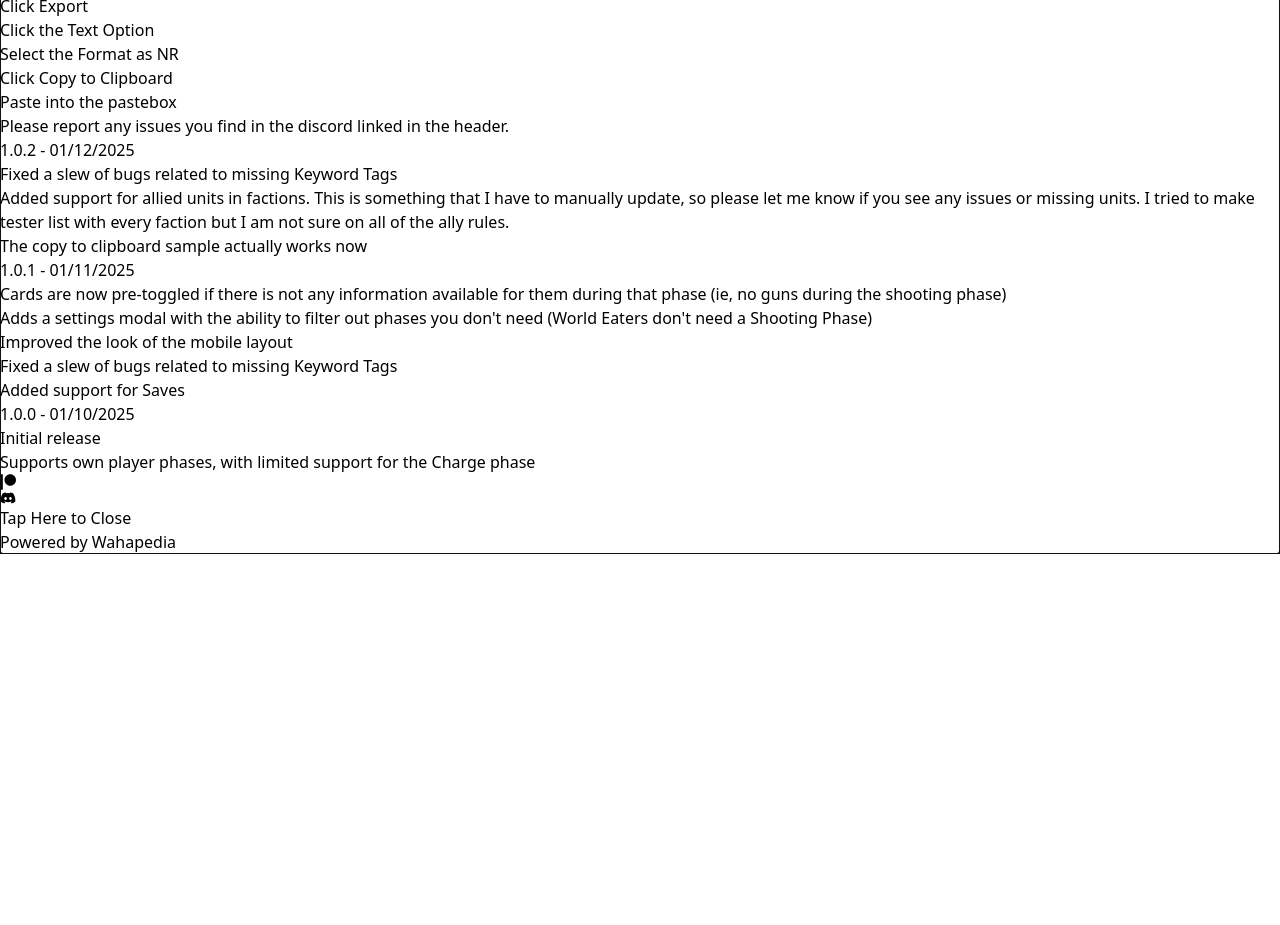
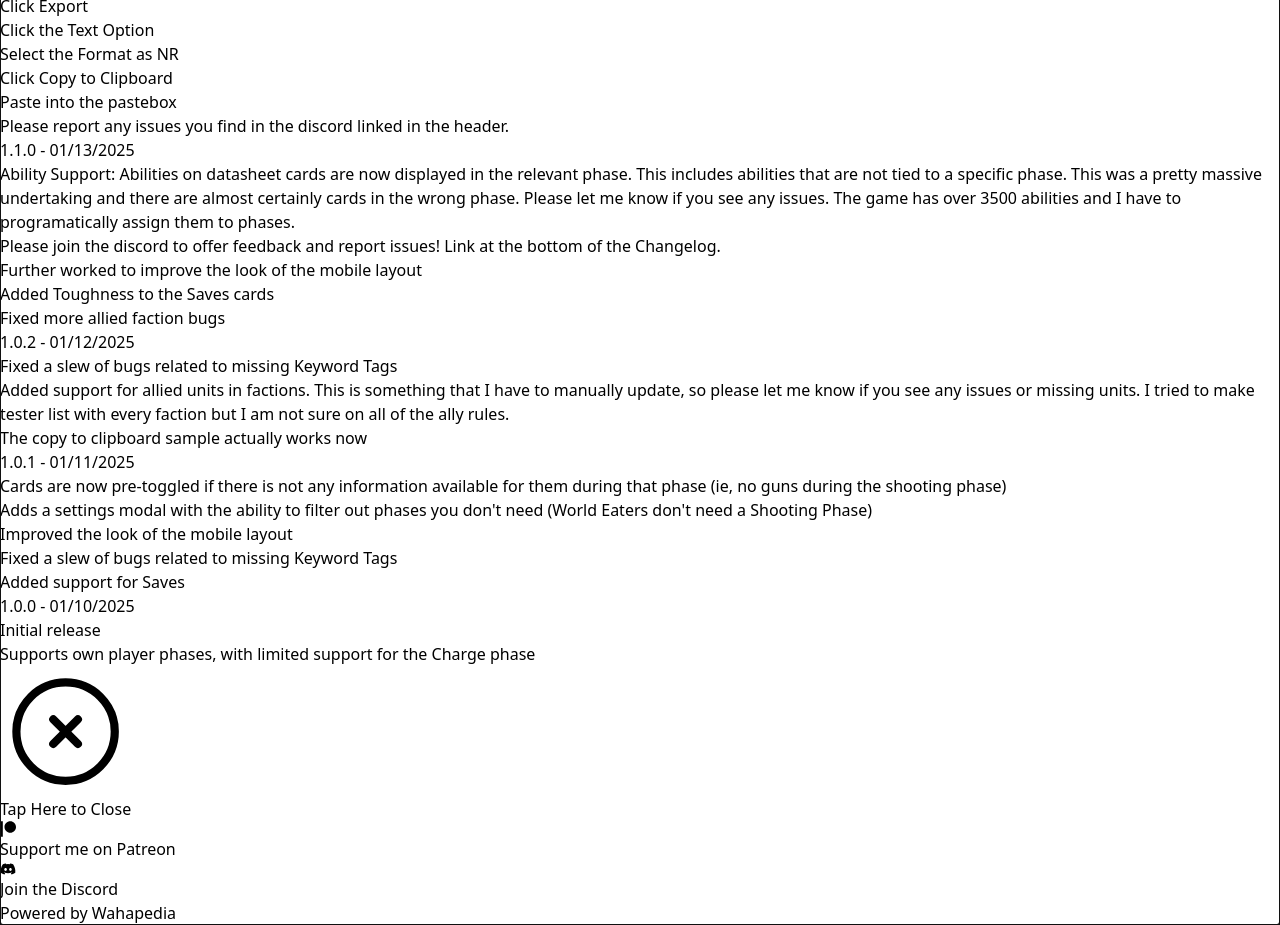
Before and after one commit to wn-mitch/army-assist, a React (Vite) app: page / in a window 1280 px wide. Shown: the part 300-1225 px from the top of the page. Before the commit the page ends 854 px from the top, so only its background shows below. Built offline with nearby package versions, Linux system fonts and the light colour scheme.

Commit message:
v1.1 - Abilities

```diff
--- a/src/components/Changelog.tsx
+++ b/src/components/Changelog.tsx
@@ -5,11 +5,13 @@ import {
   DialogPanel,
   DialogTitle,
 } from "@headlessui/react";
-import { QuestionMarkCircleIcon, XCircleIcon } from "@heroicons/react/24/outline";
+import {
+  QuestionMarkCircleIcon,
+  XCircleIcon,
+} from "@heroicons/react/24/outline";
+import {FaDiscord, FaPatreon} from "react-icons/fa";
 import useStore from "@/store/store";
 import nrWorldEaters from "@/assets/lists/nr_world_eaters.txt";
-import PatreonButton from "./Patreon";
-import DiscordButton from "./Discord";
 
 function Changelog() {
   const [isOpen, setIsOpen] = useState(false);
@@ -43,7 +45,7 @@ function Changelog() {
     </div>
   );
 
-    const copySampleToClipboard = async () => {
+  const copySampleToClipboard = async () => {
     try {
       const response = await fetch(nrWorldEaters);
       const text = await response.text();
@@ -56,7 +58,10 @@ function Changelog() {
 
   return (
     <>
-      <button onClick={handleShow} className="bg-slate-500 text-white rounded p-2 font-bold hover:bg-slate-700 mx-4">
+      <button
+        onClick={handleShow}
+        className="bg-slate-500 text-white rounded p-2 font-bold hover:bg-slate-700 mx-4"
+      >
         <QuestionMarkCircleIcon className="h-6 w-6" />
       </button>
 
@@ -80,15 +85,42 @@ function Changelog() {
             </DialogTitle>
             <Description className="mt-2">
               <ol className="list-decimal list-inside">
-                <li>Create a list on NewRecruit.eu. If you don't know what that is, or just want to explore the site's features before deciding to rebuild a list, you can <a href="#" onClick={copySampleToClipboard} className="text-blue-500 underline z-20">click here to copy a sample to the clipboard</a>.</li>
+                <li>
+                  Create a list on NewRecruit.eu. If you don't know what that
+                  is, or just want to explore the site's features before
+                  deciding to rebuild a list, you can{" "}
+                  <a
+                    href="#"
+                    onClick={copySampleToClipboard}
+                    className="text-blue-500 underline z-20"
+                  >
+                    click here to copy a sample to the clipboard
+                  </a>
+                  .
+                </li>
                 <li>Click Export</li>
                 <li>Click the Text Option</li>
                 <li>Select the Format as NR</li>
                 <li>Click Copy to Clipboard</li>
                 <li>Paste into the pastebox</li>
-                <li>Please report any issues you find in the discord linked in the header.</li>
+                <li>
+                  Please report any issues you find in the discord linked in the
+                  header.
+                </li>
               </ol>
             </Description>
+
+            <ChangelogEntry
+              version="1.1.0"
+              date="01/13/2025"
+              changes={[
+                "Ability Support: Abilities on datasheet cards are now displayed in the relevant phase. This includes abilities that are not tied to a specific phase. This was a pretty massive undertaking and there are almost certainly cards in the wrong phase. Please let me know if you see any issues. The game has over 3500 abilities and I have to programatically assign them to phases.",
+                "Please join the discord to offer feedback and report issues! Link at the bottom of the Changelog.",
+                "Further worked to improve the look of the mobile layout",
+                "Added Toughness to the Saves cards",
+                "Fixed more allied faction bugs",
+              ]}
+            />
 
             <ChangelogEntry
               version="1.0.2"
@@ -96,7 +128,7 @@ function Changelog() {
               changes={[
                 "Fixed a slew of bugs related to missing Keyword Tags",
                 "Added support for allied units in factions. This is something that I have to manually update, so please let me know if you see any issues or missing units. I tried to make tester list with every faction but I am not sure on all of the ally rules.",
-                "The copy to clipboard sample actually works now"
+                "The copy to clipboard sample actually works now",
               ]}
             />
 
@@ -121,22 +153,37 @@ function Changelog() {
               ]}
             />
 
-          <PatreonButton />
-          <DiscordButton />
-
             <div className="mt-4">
               <button
                 onClick={handleClose}
-                className="px-4 py-2 bg-red-700 font-bold text-white rounded w-full"
+                className="inline-flex items-center gap-x-1.5 rounded-md bg-red-700 px-4 py-2 text-sm font-semibold text-white shadow-sm hover:bg-red-500 focus-visible:outline focus-visible:outline-2 focus-visible:outline-offset-2 focus-visible:outline-red-700"
               >
+                <XCircleIcon aria-hidden="true" className="-ml-0.5 h-5 w-5" />
                 Tap Here to Close
               </button>
+              <a
+                href="https://patreon.com/ListAssist"
+                target="_blank"
+                rel="noopener noreferrer"
+                className="inline-flex items-center gap-x-1.5 rounded-md bg-red-600 px-4 py-2 text-sm font-semibold text-white shadow-sm hover:bg-red-500 focus-visible:outline focus-visible:outline-2 focus-visible:outline-offset-2 focus-visible:outline-red-600 my-2"
+              >
+                <FaPatreon aria-hidden="true" className="-ml-0.5 h-5 w-5" />
+                Support me on Patreon
+              </a>
+              <a
+                href="https://discord.gg/hVVtGuybhw"
+                target="_blank"
+                rel="noopener noreferrer"
+                className="inline-flex items-center gap-x-1.5 rounded-md bg-indigo-600 px-4 py-2 text-sm font-semibold text-white shadow-sm hover:bg-indigo-500 focus-visible:outline focus-visible:outline-2 focus-visible:outline-offset-2 focus-visible:outline-indigo-600 my-2"
+              >
+                <FaDiscord aria-hidden="true" className="-ml-0.5 h-5 w-5" />
+                Join the Discord
+              </a>
             </div>
 
             <div className="mt-4 text-center text-gray-500">
               Powered by Wahapedia
             </div>
-
           </div>
         </div>
       </Dialog>
--- a/src/components/Discord.tsx
+++ /dev/null
@@ -1,17 +0,0 @@
-import React from 'react';
-import { FaDiscord } from 'react-icons/fa';
-
-const DiscordButton: React.FC = () => {
-  return (
-    <a
-      href="https://discord.gg/hVVtGuybhw"
-      target="_blank"
-      rel="noopener noreferrer"
-      className="bg-indigo-600 text-white rounded p-2 font-bold hover:bg-indigo-800 flex items-center mx-4"
-    >
-      <FaDiscord className="h-6 w-6" />
-    </a>
-  );
-};
-
-export default DiscordButton;
--- a/src/components/Patreon.tsx
+++ /dev/null
@@ -1,17 +0,0 @@
-import React from 'react';
-import { FaPatreon } from 'react-icons/fa';
-
-const PatreonButton: React.FC = () => {
-  return (
-    <a
-      href="https://patreon.com/ListAssist"
-      target="_blank"
-      rel="noopener noreferrer"
-      className="bg-red-600 text-white rounded p-2 font-bold hover:bg-red-800 flex items-center mx-4"
-    >
-      <FaPatreon className="h-6 w-6 " />
-    </a>
-  );
-};
-
-export default PatreonButton;
--- a/src/components/PhaseAbilities.tsx
+++ b/src/components/PhaseAbilities.tsx
@@ -1,10 +1,10 @@
 import React, { useEffect, useState } from "react";
 import Abilities from "@/assets/json/Abilities_modified.json";
-import ListUnit from "@/types/ListUnit";
 import Phase from "@/types/Phase";
 import Ability from "@/types/Ability";
+import DatasheetModel from "@/types/DatasheetModel";
 
-const PhaseAbilities: React.FC<{ unit: ListUnit; phase: Phase }> = ({
+const PhaseAbilities: React.FC<{ unit: DatasheetModel; phase: Phase }> = ({
   unit,
   phase,
 }) => {
@@ -12,11 +12,12 @@ const PhaseAbilities: React.FC<{ unit: ListUnit; phase: Phase }> = ({
 
   useEffect(() => {
     const matchingAbilities = Abilities.filter(
+    // @ts-expect-error - Phases are strings, and the engine can't read that
       (ability: Ability) =>
         ability.datasheet_id === unit.datasheet_id &&
         ability.phases.includes(phase)
     );
-    setAbilities(matchingAbilities);
+    setAbilities(matchingAbilities as Ability[]);
   }, [unit, phase]);
 
   return (
@@ -25,7 +26,6 @@ const PhaseAbilities: React.FC<{ unit: ListUnit; phase: Phase }> = ({
         <li
           key={ability.ability_id}
           className={`border-2 border-gray-900 rounded-lg py-1 px-1 flex flex-col break-inside-avoid my-1 first:mt-0 shadow bg-slate-600 text-gray-200 gap-1`}
-          onClick={() => toggleUnit(unit)}
         >
           <div className="px-2 py-1 text-left text-md font-bold rounded-lg bg-slate-700">
             {ability.name}
--- a/src/store/store.ts
+++ b/src/store/store.ts
@@ -103,6 +103,7 @@ const useStore = create<StoreState>((set) => ({
             toggled: true,
             count: null,
             points: null,
+            datasheet_id: null,
           };
 
           listUnits.push(lastParentUnit);
@@ -116,6 +117,7 @@ const useStore = create<StoreState>((set) => ({
           toggled: true,
           count: parseInt(count),
           points: null,
+          datasheet_id: null,
         };
 
         if (lastParentUnit && lastParentUnit.children) {
--- a/src/types/Ability.ts
+++ b/src/types/Ability.ts
@@ -9,5 +9,5 @@ export default interface Ability {
     description: string;
     type: string;
     parameter: string;
-    phases: Phase[];
+    phases: Phase[] | string[];
 }
--- a/src/types/ListUnit.ts
+++ b/src/types/ListUnit.ts
@@ -1,6 +1,6 @@
 interface ListUnit {
   id: number;
-  datasheet_id: string;
+  datasheet_id: string | null;
   name: string;
   count: number | null;
   points: number | null;
```
Also changed, not shown: 1 other file (tests, documents, lock files or other folders).
